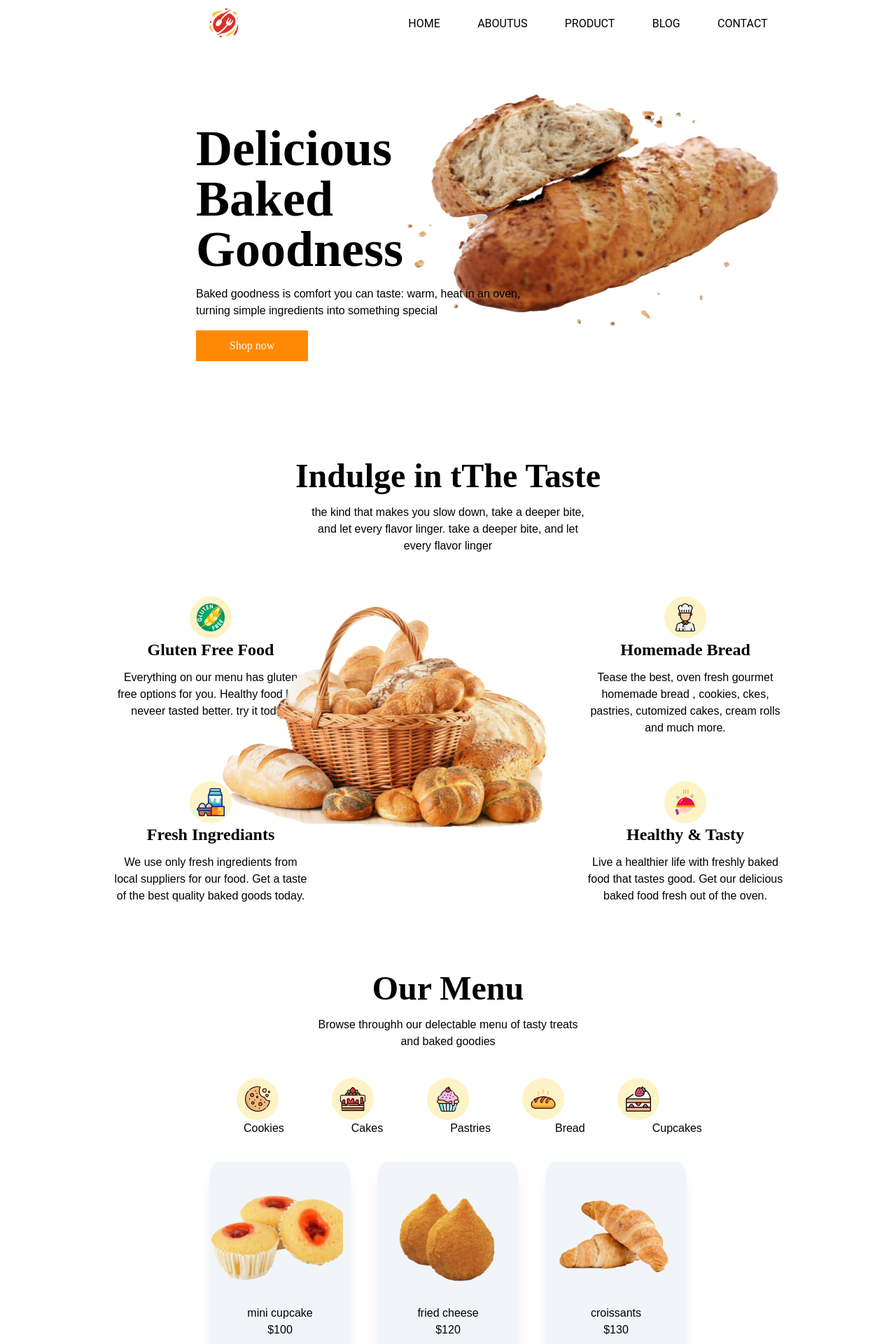
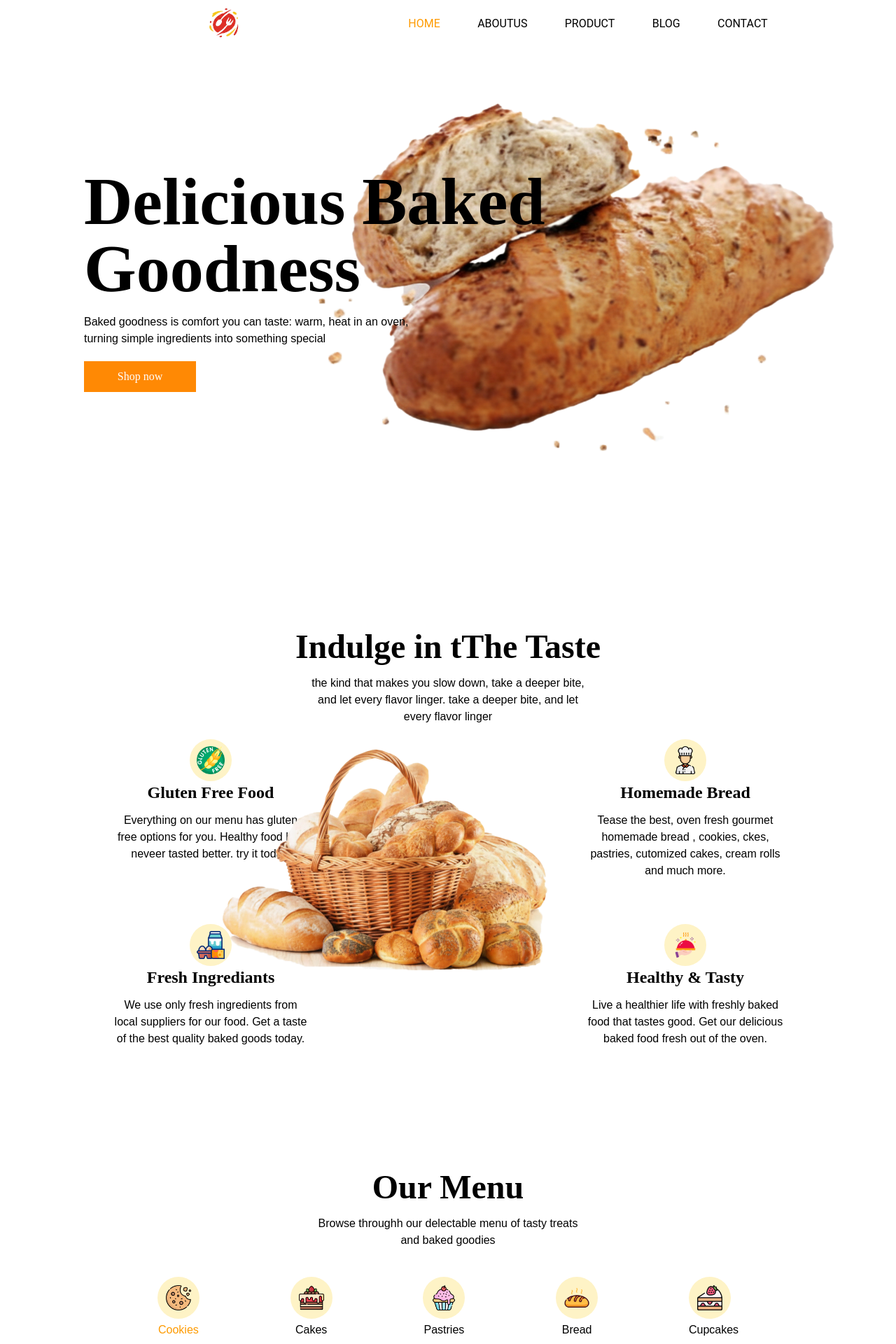
Before and after one commit to Akashobito/CakebakerySite, a React (Vite) app: page /#home in a window 1280 px wide. Shown: the top 1920 px of the page at 70% size. Built offline with nearby package versions, Linux system fonts and the light colour scheme.

Commit message:
handling the navbar option and menu option using the conditional rendering using ternary operator

```diff
--- a/src/Pages/Home/HomePage.jsx
+++ b/src/Pages/Home/HomePage.jsx
@@ -1,4 +1,4 @@
-import React from "react";
+import React, { useEffect, useState } from "react";
 import "@fontsource/lobster";
 import "@fontsource-variable/caveat";
 import "@fontsource-variable/oswald";
@@ -13,14 +13,33 @@ import ingredients from "../../assets/icons/dairy-food.png";
 import tasty from "../../assets/icons/burger image.png";
 
 function HomePage() {
+  const [menu, setMenu] = useState('cookie');
+  const initialProduct = [{
+  name: 'Mini Cupcake',
+  price: '$100'},{
+  name: 'fried cheese ball',
+  price: '$120'},{
+  name: 'croissants',
+  price: '$130'}]
+
+  const [product, setProduct] = useState(initialProduct)
+
+  const handleMenu = (option) =>{
+    setMenu(option)
+  }
+
+  useEffect(()=>{
+
+  },[])
+
   return (
     <>
-      <section1 className="relative mt-10 mb-15 flex w-full">
-        <div className="mb-5 ml-70 w-120 lg:mt-20 lg:flex lg:flex-col">
-          <h1 className="font-caveat text-7xl font-bold">
+      <section id='home' className="relative pb-25 pt-20 flex w-full overflow-hidden">
+        <div className="mb-5 ml-30 w-170 mt-30 flex flex-col ">
+          <h1 className="font-caveat text-8xl font-bold mt-10">
             Delicious Baked <br></br> Goodness
           </h1>
-          <p className="font-oswald w-120 text-left lg:mt-4 lg:mb-4">
+          <p className="font-oswald w-120 text-left lg:mt-4 lg:mb-5">
             Baked goodness is comfort you can taste: warm, heat in an oven,
             turning simple ingredients into something special
           </p>
@@ -29,27 +48,27 @@ function HomePage() {
           </button>
 
           <img
-            className="absolute right-26 z-[-10] mt-[-100px] h-100 w-180 peer-hover:scale-120 transition duration-500 "
+            className="absolute right-0 z-[-10] mt-[-140px] h-150 w-250 transition duration-500 peer-hover:scale-110"
             src="/image/bigbread.png"
           />
         </div>
-      </section1>
+      </section>
 
-      <section2 className="w-ful mt-30 flex flex-col items-center justify-center">
+      <section id='about' className="w-ful mt-30 pt-25 flex flex-col items-center justify-center">
         <p className="font-caveat text-5xl font-bold">Indulge in tThe Taste</p>
         <p className="font-oswald mt-4 w-100 text-center">
           the kind that makes you slow down, take a deeper bite, and let every
           flavor linger. take a deeper bite, and let every flavor linger
         </p>
         <p></p>
-      </section2>
+      </section>
 
-      <section3 className="relative mt-15 flex min-w-full justify-around space-x-19">
+      <section className="relative mt-5 flex min-w-full justify-around space-x-19">
         <img
           className="absolute top-[-70px] right-95 h-120 w-140 object-contain"
           src="/image/bread basket.png"
         />
-        <leftside className="flex h-110 flex-col justify-between">
+        <div className="flex h-110 flex-col justify-between">
           <div className="flex w-70 flex-col items-center">
             <div className="product-logo">
               <img className="icons-indulge" src={glutenfree} />
@@ -75,9 +94,9 @@ function HomePage() {
               Get a taste of the best quality baked goods today.
             </p>
           </div>
-        </leftside>
+        </div>
 
-        <rightside className="flex h-110 flex-col justify-between">
+        <div className="flex h-110 flex-col justify-between">
           <div className="flex w-70 flex-col items-center">
             <div className="product-logo">
               <img className="icons-indulge" src={chef} />
@@ -103,10 +122,10 @@ function HomePage() {
               Get our delicious baked food fresh out of the oven.
             </p>
           </div>
-        </rightside>
-      </section3>
+        </div>
+      </section>
 
-      <section4 className="m mt-20 flex w-full flex-col items-center">
+      <section id='menu' className="m mt-20 pt-20 flex w-full flex-col items-center">
         <div className="flex w-170 flex-col items-center">
           <p className="font-caveat mt-4 mb-4 text-5xl font-bold">Our Menu</p>
           <p className="font-oswald w-100 text-center">
@@ -115,42 +134,63 @@ function HomePage() {
           </p>
         </div>
 
-        <div className="mt-10 flex w-170 justify-around">
-          <div className="product-logo hover-action">
-            <img className="icons" src={cookie} />
+        <div className="mt-10 flex w-240 justify-around">
+          <div onClick={()=>{handleMenu('cookie')}} className="flex-col space-y-1">
+            <div className="product-logo hover-action peer group">
+              <img className="icons hover-image-action" src={cookie} />
+            </div>
+            <p className={menu === 'cookie'? 'font-oswald text-center transition text-amber-500 peer-hover:text-amber-500': 'font-oswald text-center transition peer-hover:text-amber-500'}>
+              Cookies
+            </p>
           </div>
-          <div className="product-logo hover-action">
-            <img className="icons" src={cake} />
+
+          <div onClick={()=>{handleMenu('cakes')}} className="flex-col space-y-1">
+            <div className="product-logo hover-action peer group">
+              <img className="icons hover-image-action" src={cake} />
+            </div>
+            <p className={menu === 'cakes'? 'font-oswald text-center transition peer-hover:text-amber-500 text-amber-500':'font-oswald text-center transition peer-hover:text-amber-500'}>
+              Cakes
+            </p>
           </div>
-          <div className="product-logo hover-action">
-            <img className="icons" src={cupcake} />
+
+          <div onClick={()=>{handleMenu('pastries')}} className="flex-col space-y-1">
+            <div className="product-logo hover-action peer group">
+              <img className="icons hover-image-action" src={cupcake} />
+            </div>
+            <p className={menu === 'pastries'? 'font-oswald text-center transition peer-hover:text-amber-500 text-amber-500':'font-oswald text-center transition peer-hover:text-amber-500'}>
+              Pastries
+            </p>
           </div>
-          <div className="product-logo hover-action">
-            <img className="icons w-11" src={bread} />
+
+          <div onClick={()=>{handleMenu('bread')}} className="flex-col space-y-1">
+            <div className="product-logo hover-action peer group">
+              <img className="icons w-11 hover-image-action" src={bread} />
+            </div>
+            <p className={menu === 'bread'? 'font-oswald text-center transition peer-hover:text-amber-500 text-amber-500':'font-oswald text-center transition peer-hover:text-amber-500'}>
+              Bread
+            </p>
           </div>
-          <div className="product-logo hover-action">
-            <img className="icons" src={strawberrycake} />
+
+          <div onClick={()=>{handleMenu('cupcakes')}} className="flex-col space-y-1">
+            <div className="product-logo hover-action peer group">
+              <img className="icons hover-image-action" src={strawberrycake} />
+            </div>
+            <p className={menu === 'cupcakes'? 'font-oswald text-center transition peer-hover:text-amber-500 text-amber-500':'font-oswald text-center transition peer-hover:text-amber-500'}>
+              Cupcakes
+            </p>
           </div>
         </div>
 
-        <div className="mt-0 w-170">
-          <ul className="font-oswald flex">
-            <li className="ml-12">Cookies</li>
-            <li className="mr-24 ml-24">Cakes</li>
-            <li>Pastries</li>
-            <li className="mr-24 ml-23">Bread</li>
-            <li>Cupcakes</li>
-          </ul>
-
-          <div className="font-oswald mt-9 flex">
+        <div className="mt-0 w-270">
+          <div className="font-oswald mt-9 flex space-x-20">
             <div className="cart hover-action group relative flex-1 text-center">
               mini cupcake <br></br>$100
               <img
-                className="product-image hover-image-action left-[-10px] w-80 object-cover"
+                className="product-image hover-image-action left-[-10px] w-70"
                 src="/image/cupcake.png"
               />
             </div>
-            <div className="cart hover-action group relative mx-10 flex-1 text-center">
+            <div className="cart hover-action group relative flex-1 text-center">
               fried cheese <br></br>$120
               <img
                 className="product-image hover-image-action top-2"
@@ -166,9 +206,9 @@ function HomePage() {
             </div>
           </div>
         </div>
-      </section4>
+      </section>
 
-      <section5 className="mt-25 flex w-full flex-col items-center">
+      <section id='blog' className="mt-25 pt-20 flex w-full flex-col items-center">
         <div className="flex flex-col items-center">
           <p className="heading">Our Blog</p>
           <p className="font-oswald w-67 text-center">
@@ -176,7 +216,7 @@ function HomePage() {
           </p>
         </div>
 
-        <div className="mt-10 flex">
+        <div className="mt-10 flex w-270">
           <div className="blog-div hover-action h-100 w-80 transition">
             <div className="h-50 w-full overflow-hidden rounded-3xl">
               <img className="mt-[-74px]" src="/image/burger.png" />
@@ -210,9 +250,9 @@ function HomePage() {
             <p className="font-roboto mt-3 ml-4 text-orange-400">Read More</p>
           </div>
         </div>
-      </section5>
+      </section>
 
-      <section6 className="mt-30 flex flex-col items-center">
+      <section id='contact' className="mt-30 pb-10 flex flex-col items-center">
         <div>
           <p className="heading text-center">
             Have Questions? Reach <br></br> Out To us
@@ -244,7 +284,7 @@ function HomePage() {
             src="https://www.google.com/maps/embed?pb=!1m18!1m12!1m3!1d27507.193460988125!2d80.20866534134562!3d13.03273809265451!2m3!1f0!2f0!3f0!3m2!1i1024!2i768!4f13.1!3m3!1m2!1s0x3a5267c15401afc1%3A0x7acc871dc8f94f13!2sAshok%20Pillar!5e0!3m2!1sen!2sin!4v1772541040490!5m2!1sen!2sin"
           />
         </div>
-      </section6>
+      </section>
     </>
   );
 }
--- a/src/components/Navbar.jsx
+++ b/src/components/Navbar.jsx
@@ -1,18 +1,68 @@
-import React from "react";
+import React, { useEffect, useRef, useState } from "react";
 
 function Navbar() {
+  const [pageTrack, setPageTrack] = useState("home");
+
+  const handleUrl = (page) => {
+    // console.log(page);
+    setPageTrack(page);  //handle the url
+  };
+
+  useEffect(() => {
+    window.location.hash = 'home'
+  }, []);
+
   return (
-    <div className="flex justify-center">
+    <div className="fixed top-0 right-0 left-0 z-[100] flex justify-center backdrop-blur-[5px]">
       <div className="flex w-100 items-center justify-center">
-        <img className="w-12 h-12 mt-2 " src="/image/foodcompanylogo.png" />
+        <img className="mt-2 h-12 w-12" src="/image/foodcompanylogo.png" />
       </div>
 
-      <ul className="mt-3 font-roboto flex w-160 justify-evenly p-2.5 [&_li]:cursor-pointer">
-        <li>HOME</li>
-        <li>ABOUTUS</li>
-        <li>PRODUCT</li>
-        <li>BLOG</li>
-        <li>CONTACT</li>
+      <ul className="font-roboto mt-3 flex w-160 justify-evenly p-2.5 [&_li]:cursor-pointer">
+        <a
+          onClick={() => {
+            handleUrl("home");
+          }}
+          href="#home"
+        >
+          <li className={pageTrack === 'home'? 'text-amber-500':''}>HOME</li>
+        </a>
+
+        <a
+          onClick={() => {
+            handleUrl("about");
+          }}
+          href="#about"
+        >
+          <li className={pageTrack === 'about'? 'text-amber-500':''}>ABOUTUS</li>
+        </a>
+
+        <a
+          onClick={() => {
+            handleUrl("menu");
+          }}
+          href="#menu"
+        >
+          <li className={pageTrack === 'menu'? 'text-amber-500':''}>PRODUCT</li>
+        </a>
+
+        <a
+          onClick={() => {
+            handleUrl("blog");
+          }}
+          href="#blog"
+        >
+          <li className={pageTrack === 'blog'? 'text-amber-500':''}>BLOG</li>
+        </a>
+
+        <a
+          onClick={() => {
+            handleUrl("contact");
+          }}
+          href="#contact"
+        >
+          <li className={pageTrack === 'contact'? 'text-amber-500':''}>CONTACT</li>
+        </a>
       </ul>
     </div>
   );
--- a/src/index.css
+++ b/src/index.css
@@ -1,8 +1,9 @@
 @import "tailwindcss";
 
 @layer base {
-  body {
-    @apply pb-20;
+  html {
+    scroll-behavior: smooth;
+    scrollbar-width: none;
   }
 }
 
```
